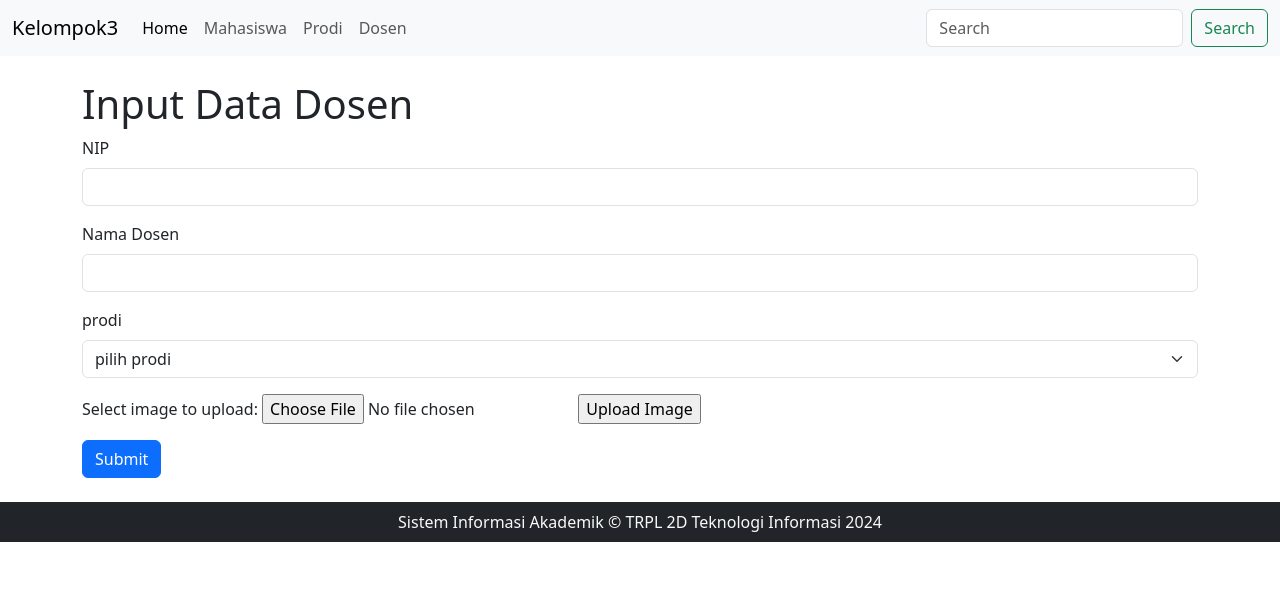
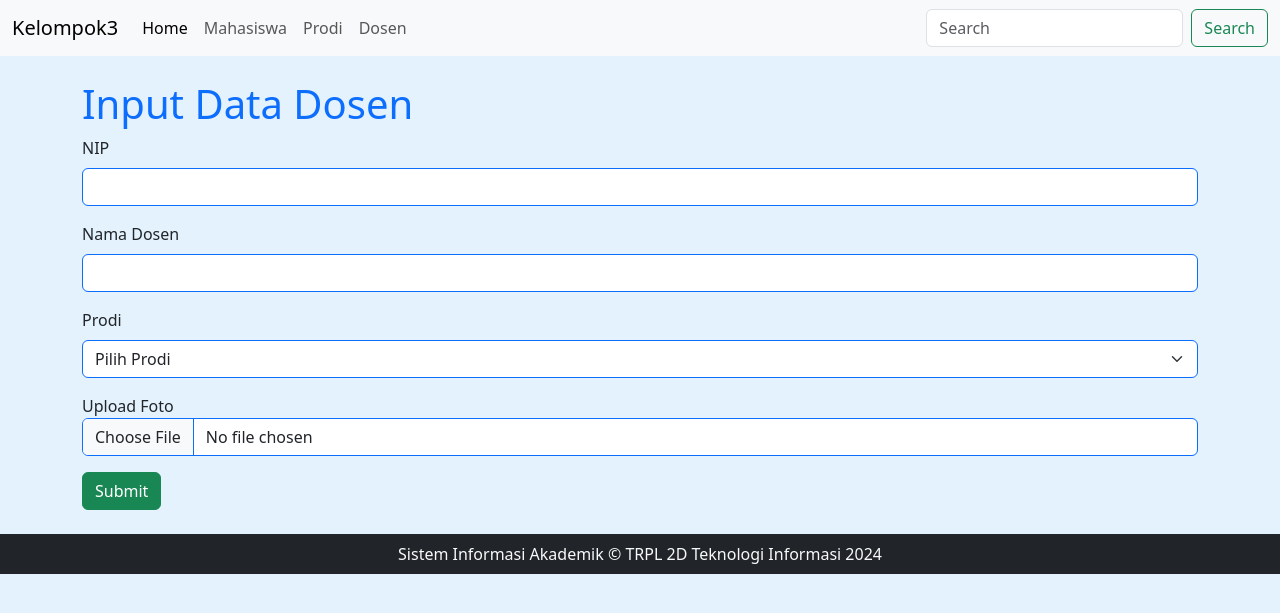
Before and after one commit to Anlaharpanda2/Kelompok3, a PHP site: page /index.php?page=dosen&action=create in a window 1280 px wide. Shown: the top 613 px of the page. Run offline with PHP 8.4, Linux system fonts and the light colour scheme; data comes from the database, SQL or seed files in the repository; data that the repository does not hold is empty; some libraries are stand-ins or nearby versions.

Commit message:
tabel_data_dosen

```diff
--- a/src/dosen.php
+++ b/src/dosen.php
@@ -5,68 +5,90 @@
 switch ($action) {
     case 'read';
 ?>
+<style>
+    body {
+        background-color: #f8f9fa;
+    }
+    h1 {
+        color: #007bff;
+    }
+</style>
 
 <h1>Data Dosen</h1>
 <a href="index.php?page=dosen&action=create" class="btn btn-primary">Tambah Data</a>
-<table class="table table-bordered" id="dosen">
-    <thead>
+<table class="table table-bordered table-striped" id="dosen">
+    <thead class="table-dark">
         <tr>
             <th scope="col">No</th>
             <th scope="col">NIP</th>
-            <th scope="col">Nama dosen</th>
-            <th scope="col">prodi_id</th>
+            <th scope="col">Nama Dosen</th>
+            <th scope="col">Prodi ID</th>
+            <th scope="col">Nama Prodi</th>
             <th scope="col">Foto</th>
             <th scope="col">Aksi</th>
         </tr>
     </thead>
     <tbody>
         <?php
-            $queryMhs = mysqli_query($db,"SELECT * FROM dosen m JOIN prodi p ON m.prodi_id = p.id_p ");
+            $queryDosen = mysqli_query($db, "SELECT m.*, p.nama_prodi FROM dosen m JOIN prodi p ON m.prodi_id = p.id_p");
             $no = 1;
-            while($data = mysqli_fetch_array($queryMhs)){
+            while ($data = mysqli_fetch_array($queryDosen)) {
         ?>
         <tr>
             <td scope="row"><?= $no++ ?></td>
-            <td><?= $data['nip']  ?></td>
+            <td><?= $data['nip'] ?></td>
             <td><?= $data['nama_dosen'] ?></td>
             <td><?= $data['prodi_id'] ?></td>
+            <td><?= $data['nama_prodi'] ?></td>
             <td>
-                <img src = "<?= $data['foto']?>" style = "width : 100px">
+                <img src="<?= $data['foto'] ?>" style="width: 100px;">
             </td>
             <td>
-                <a href="index.php?page=prodi&aksi=edit&id_p=<?= $data['id_p']?>" class="btn btn-warning">edit</a>
-                <a href="proses_prodi.php?proses=hapus&id=<?= $data['id_p']?>" onclick="return confirm('Apakah Anda yakin menghapus data ini?')" class="btn btn-danger">hapus</a>
+                <!-- Perbaikan Link Edit dan Hapus -->
+                <a href="index.php?page=dosen&action=edit&nip=<?= $data['nip'] ?>" class="btn btn-warning">Edit</a>
+                <a href="proses_dosen.php?proses=hapus&nip=<?= $data['nip'] ?>"
+                   onclick="return confirm('Apakah Anda yakin menghapus data ini?')"
+                   class="btn btn-danger">Hapus</a>
             </td>
         </tr>
         <?php } ?>
     </tbody>
 </table>
+
 <?php
 break;
 case 'create':
 ?>
+<style>
+    body {
+        background-color: #e3f2fd;
+    }
+    h1 {
+        color: #0d6efd;
+    }
+</style>
 
 <h1>Input Data Dosen</h1>
-<form action="proses_dosen.php?proses=simpan" method="POST">
+<form action="proses_dosen.php?proses=simpan" method="POST" enctype="multipart/form-data">
     <div class="mb-3">
-        <label for="nama" class="form-label">NIP</label>
-        <input type="text" class="form-control" id="nip" name="nip" required>
+        <label for="nip" class="form-label">NIP</label>
+        <input type="text" class="form-control border-primary" id="nip" name="nip" required>
     </div>
 
     <div class="mb-3">
         <label class="form-label">Nama Dosen</label>
-        <input type = "text" class="form-control" name="nama_dosen" required>
+        <input type="text" class="form-control border-primary" name="nama_dosen" required>
     </div>
 
     <div class="mb-3">
-        <label for="prodi_id" class="form-label">prodi</label>
-        <select name = "prodi_id" id = "prodi_id"  class = "form-select" required>
-            <option value = "">pilih prodi</option>
+        <label for="prodi_id" class="form-label">Prodi</label>
+        <select name="prodi_id" id="prodi_id" class="form-select border-primary" required>
+            <option value="">Pilih Prodi</option>
             <?php
-                $queryProdi = mysqli_query($db,"SELECT * FROM prodi");
-                while($data_prodi = mysqli_fetch_array($queryProdi)){
+                $queryProdi = mysqli_query($db, "SELECT * FROM prodi");
+                while ($data_prodi = mysqli_fetch_array($queryProdi)) {
             ?>
-                <option value = "<?=$data_prodi['id_p']?>"<?$data_prodi['id_p'] == $row['prodi_id'] ? : ''?>><?=$data_prodi['nama_prodi']?></option>
+                <option value="<?= $data_prodi['id_p'] ?>"><?= $data_prodi['nama_prodi'] ?></option>
             <?php
                 }
             ?>
@@ -74,73 +96,11 @@ case 'create':
     </div>
 
     <div class="mb-3">
-        <form action="upload.php" method="post" enctype="multipart/form-data">
-            Select image to upload:
-        <input type="file" name="fileToUpload" id="fileToUpload">
-        <input type="submit" value="Upload Image" name="submit">
-        </form>
+        <label>Upload Foto</label>
+        <input type="file" name="fileToUpload" id="fileToUpload" class="form-control border-primary">
     </div>
 
-    <button type="submit" name="submit" value="simpan" class="btn btn-primary">Submit</button>
-<?php
-break;
-case 'update' :
-
-?>
-
-<h1>Edit Data Mahasiswa</h1>
-
-<?php
-    $id = $_GET['id'];
-    $query = mysqli_query($db,"SELECT * FROM mahasiswa WHERE id = '$id'");
-    $row = mysqli_fetch_array($query);
-    $hobbies = explode(", ", $row['hobi']);
-?>
-<form action="proses_mahasiswa.php?proses=edit" method="POST">
-    <input type="hidden" value="<?= $id ?>" name="id">
-    <div class="mb-3">
-        <label for="nama" class="form-label">Nama</label>
-        <input type="text" class="form-control" id="nama" name="nama" value="<?= $row['nama']?>" required>
-    </div>
-
-    <div class="mb-3">
-        <label for="email" class="form-label">Email</label>
-        <input type="email" class="form-control" id="email" name="email" value="<?= $row['email'] ?>" required>
-    </div>
-
-    <div class="mb-3">
-        <label for="nim" class="form-label">NIM</label>
-        <input type="number" class="form-control" id="nim" name="nim" value="<?= $row['nim'] ?>" >
-    </div>
-
-    <div class="mb-3">
-        <label for="gender" class="form-label">Jenis Kelamin</label><br>
-        <input type = "radio" class="form-check-input" id="gender" name="gender" value ="L" <?=$row['gender'] == 'L' ? 'checked' : ''?>> Laki Laki<br>
-        <input type = "radio" class="form-check-input" id="gender" name="gender" value ="P" <?=$row['gender'] == 'P' ? 'checked' : ''?>> Perempuan
-    </div>
-
-    <div class="mb-3">
-        <label for="hobi" class="form-label">Hobi</label><br>
-        <div class="form-check">
-            <input type="checkbox" class="form-check-input" id="hobi" name="hobi[]" value="Berenang" <?=in_array("Berenang",$hobbies) ? 'checked' : '' ?>>
-            <label class="form-check-label" for="hobi">Berenang</label>
-        </div>
-
-        <div class="form-check">
-            <input type="checkbox" class="form-check-input" id="hobi" name="hobi[]" value="Sepak Bola" <?=in_array("Sepak Bola",$hobbies) ? 'checked' : '' ?> >
-            <label class="form-check-label" for="hobi">Sepak Bola</label>
-        </div>
-
-        <div class="form-check">
-            <input type="checkbox" class="form-check-input" id="hobi" name="hobi[]" value="Voli" <?=in_array("Voli",$hobbies) ? 'checked' : '' ?> >
-            <label class="form-check-label" for="hobi">Voli</label>
-        </div>
-    </div>
-    <div class="mb-3">
-        <label for="alamat" class="form-label">Alamat</label>
-        <textarea name="alamat" class="form-control" id="alamat" value="<?= $row['alamat'] ?>" required></textarea>
-    </div>
-    <button type="submit" name="submit" value="edit" class="btn btn-primary">Submit</button>
+    <button type="submit" name="submit" value="simpan" class="btn btn-success">Submit</button>
 </form>
 
 <?php
```
Also changed, not shown: src/proses_dosen.php (+37 -36 lines). Lines whose indentation alone changed are shown as unchanged.
